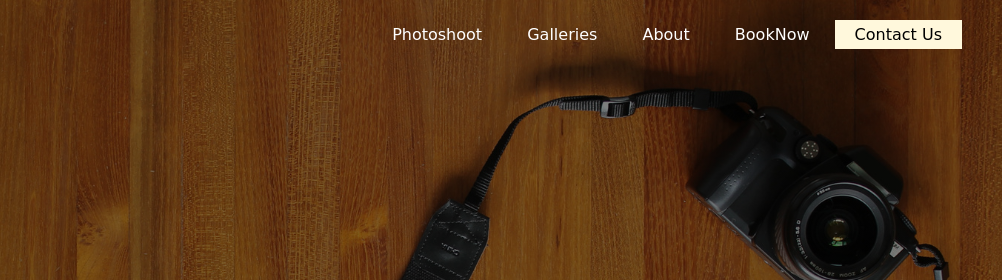
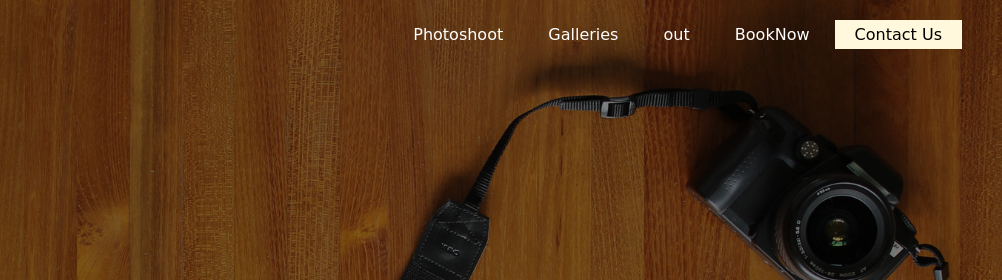
Before and after one commit to RANJITHMEENA/BLACKBOX, a plain HTML site: page index.html in a window 1280 px wide. Shown: the top 280 px of the page, 278-1280 px from the left. Drawn offline with Linux system fonts and the light colour scheme.

Commit message:
Update index.html

```diff
--- a/index.html
+++ b/index.html
@@ -15,7 +15,7 @@
 <ul>
     <li><a href="#">Photoshoot</a></li>
     <li><a href="#">Galleries</a></li>
-    <li><a href="#">About</a></li>
+    <li><a href="#">out</a></li>
     <li><a href="#">BookNow</a></li>
     <li class="active"><a href="#">Contact Us</a></li>
 </ul></div>
```
